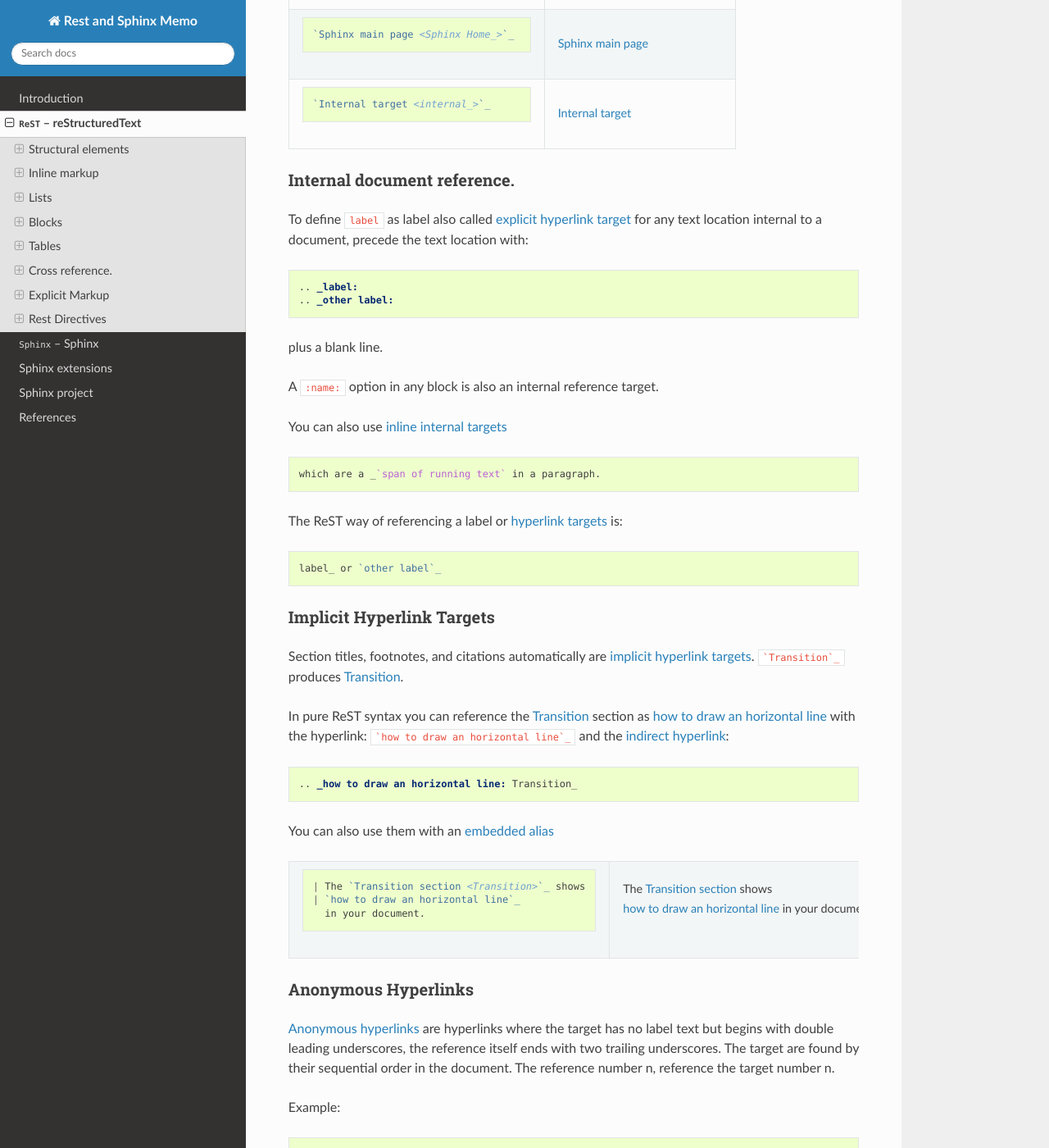
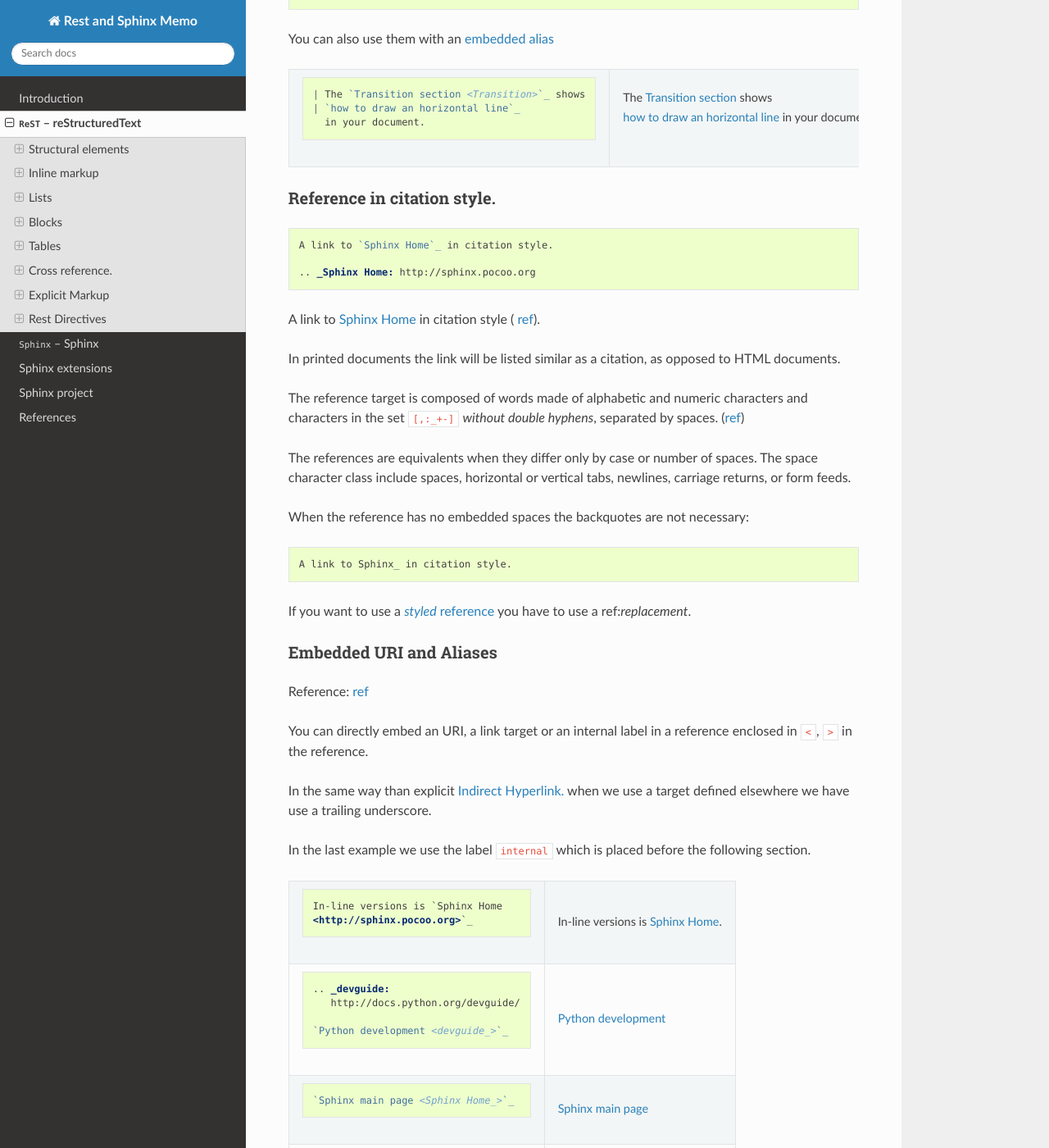
Before and after one commit to marczz/rest-sphinx-memo, a Sphinx documentation site: the page built from source/ReST.rst, in a window 1280 px wide and 1400 px high, scrolled down 15663 px. Shown: the whole window at 82% size. Built offline with Sphinx 7.4.7 and the Read the Docs theme 2.0.0, drawn with Linux system fonts in a browser that asks for light colours; formulas are drawn with MathJax 3; the version number could not be read and is left out; some of the changed text lies outside the part shown.

Commit message:
ReST.rst: refactored cross-references.

````diff
--- a/source/ReST.rst
+++ b/source/ReST.rst
@@ -973,10 +973,14 @@
 
 .. index::
    hyperlink
-   hypertext; link
-   hypertext; target
-   reference; cross
-   reference; indirect
+   pair: hypertext; link
+   pair: hypertext; target
+   reference
+   ref
+   pair: reference; target
+   pair: reference; label
+   pair: reference; cross
+   pair: reference; indirect
 
 Hypertext link.
 ---------------
@@ -993,11 +997,16 @@
       _Docutils: http://docutils.sourceforge.net/
       _John Lee: john.lee@gmail.com
 
+   It is possible, but not recommended, to avoid the target reference by using an
+   `anonymous hyperlink`_.
+
 2. An :ref:`internal document reference <internal>` point to some location in the same
    document.
 
 3. An `indirect hyperlink`_ has an other hyperlink reference as target.
 
+4. An `implicit hyperlink target`_ is generated by the *docutil* ReST processor, for all
+   sections of the document.
 
 There exist three ways to write hyperlink references
 (:restref:`ref<restructuredtext.html#hyperlink-references>`)
@@ -1005,53 +1014,54 @@
 1. In  `Citation Style`_
 2. Inline with an `Embedded URI`_ which gives in the same construct
    both the reference and the target.
-3. In a `standalone hyperlink` the text of the target URI is used as
+3. In a `standalone hyperlink`_ the text of the target URI is used as
    reference.
 
 .. index::
-   reference; citation style
-
-.. _citation style:
-
-Reference in citation style.
+   pair: internal; reference
+   pair: option; name
+
+
+.. _internal:
+
+
+Internal document reference.
 ----------------------------
 
-.. code-block:: ReST
-
-   A link to `Sphinx Home`_ in citation style.
-
-   .. _Sphinx Home: http://sphinx.pocoo.org
-
-
-A link to `Sphinx Home`_ in citation style ( :restref:`ref
-<restructuredtext.html#hyperlink-targets>`).
-
-In printed documents the link will be listed similar as a citation, as
-opposed to HTML documents.
-
-.. _reference name:
-
-The reference is composed of words made of alphabetic and numeric
-characters and characters in the set ``[,:_+-]`` *without double
-hyphens*, separated by spaces. (:restref:`ref
-<restructuredtext.html#reference-names>`)
-
-The references are equivalents when they differ only by case or number of spaces. The
-space character class include spaces, horizontal or vertical tabs, newlines, carriage
-returns, or form feeds.
-
-When the reference has no embedded spaces the backquotes are not
-necessary:
-
-.. code-block:: ReST
-
-   A link to Sphinx_ in citation style.
-
-If you want to use a |styledref|_ you have to use a
-Replacement.
-
-.. |styledref| replace:: *styled* reference
-.. _styledref: `styled reference`_
+.. _explicit target:
+
+To define ``label`` as label also called :restref:`explicit hyperlink target
+<explicit-hyperlink-targets>`
+for any text location internal to a document, precede the text location with:
+
+.. code-block:: ReST
+
+   .. _label:
+   .. _other label:
+
+plus a blank line.
+
+A ``:name:`` option in any block is also an internal reference target.
+
+You can also use :restref:`inline internal targets
+<restructuredtext.html#inline-internal-targets>`
+
+::
+
+   which are a _`span of running text` in a paragraph.
+
+.. _rest_ref:
+
+The ReST way of referencing a label or :restref:`hyperlink targets
+<restructuredtext.html#hyperlink-targets>` is:
+
+.. code-block:: ReST
+
+   label_ or `other label`_
+
+.. index::
+   pair: indirect; hyperlink
+   pair: hyperlink; alias
 
 .. _indirect hyperlink:
 
@@ -1091,10 +1101,188 @@
 Multiple adjacent hyperlink references
 will  all point to the same target.
 
-An indirect hyperlink can also be defined inline with  an `embedded alias`.
-
-.. index::
-   hyperlink; standalone
+An indirect hyperlink can also be defined inline with  an `embedded alias`_.
+
+.. index::
+   pair: hyperlink; anonymous
+.. _anonymous hyperlink:
+
+Anonymous Hyperlink
+-------------------
+
+:restref:`Anonymous hyperlinks <anonymous-hyperlinks>` are hyperlinks where the target
+has no label text but begins with double leading underscores, the reference itself ends
+with two trailing underscores. The target are found by their sequential order in the
+document. The reference number n, reference the target number n.
+
+Example:
+
+.. code-block:: ReST
+
+   .. __: http://docutils.sourceforge.net/docs/ref/rst/
+
+   The `ReST reference manual`__
+
+.. __: http://docutils.sourceforge.net/docs/ref/rst/
+
+The `ReST reference manual`__
+
+The anonymous hyperlinks make the source text quite obscure, as the association between
+reference and targets can only be seen by enumerating both. They break easily. Moving a
+bloc of text with either a target or reference invalidate all anonymous hyperlinks of the
+document. So it is wise to avoid them.
+
+
+.. index::
+   hyperlink; implicit target
+   implicit; hyperlink
+
+.. _implicit hyperlink target:
+.. _implicit hyperlink:
+
+Implicit Hyperlink Targets
+--------------------------
+
+Section titles, footnotes, and citations automatically are
+:restref:`implicit hyperlink targets  <implicit hyperlink targets>`.
+```Transition`_`` produces `Transition`_.
+
+.. _indirect reference to an implicit target:
+
+In pure ReST syntax you can reference the `Transition`_ section
+as `how to draw an horizontal line`_ with
+the hyperlink: ```how to draw an horizontal line`_`` and the
+`indirect hyperlink`_:
+
+.. code-block:: ReST
+
+  .. _how to draw an horizontal line: Transition_
+
+.. _how to draw an horizontal line: Transition_
+
+You can also use them with an `embedded alias`_
+
+.. list-table::
+
+   * - .. code-block:: ReST
+
+          | The `Transition section <Transition>`_ shows
+          | `how to draw an horizontal line`_
+            in your document.
+
+     - | The `Transition section <Transition>`_ shows
+       | `how to draw an horizontal line`_ in your document.
+
+
+.. index::
+   reference; citation style
+
+.. _citation style:
+
+Reference in citation style.
+----------------------------
+
+.. code-block:: ReST
+
+   A link to `Sphinx Home`_ in citation style.
+
+   .. _Sphinx Home: http://sphinx.pocoo.org
+
+
+A link to `Sphinx Home`_ in citation style ( :restref:`ref
+<restructuredtext.html#hyperlink-targets>`).
+
+In printed documents the link will be listed similar as a citation, as
+opposed to HTML documents.
+
+.. _reference name:
+
+The reference target is composed of words made of alphabetic and numeric
+characters and characters in the set ``[,:_+-]`` *without double
+hyphens*, separated by spaces. (:restref:`ref
+<restructuredtext.html#reference-names>`)
+
+The references are equivalents when they differ only by case or number of spaces. The
+space character class include spaces, horizontal or vertical tabs, newlines, carriage
+returns, or form feeds.
+
+When the reference has no embedded spaces the backquotes are not
+necessary:
+
+.. code-block:: ReST
+
+   A link to Sphinx_ in citation style.
+
+If you want to use a |styledref|_ you have to use a
+ref:`replacement`.
+
+.. |styledref| replace:: *styled* reference
+.. _styledref: `styled reference`_
+
+.. index::
+   pair: reference; embedded
+   pair: reference; in-line
+   pair: hyperlink; embedded
+   pair: alias; embedded
+
+.. _embedded uri:
+.. _embedded alias:
+
+Embedded URI and Aliases
+------------------------
+
+Reference: :restref:`ref
+<restructuredtext.html#embedded-uris-and-aliases>`
+
+You can directly embed an URI, a link target or an internal label in a reference enclosed in ``<``, ``>``
+in the reference.
+
+In the same way than explicit :ref:`indirect hyperlink` when we use a target defined
+elsewhere we have use a trailing underscore.
+
+In the last example we use the label ``internal`` which is placed before the following
+section.
+
+
+.. list-table::
+
+   * - .. code-block:: ReST
+
+          In-line versions is `Sphinx Home
+          <http://sphinx.pocoo.org>`_
+
+     - In-line versions is `Sphinx Home
+       <http://sphinx.pocoo.org>`_.
+
+   * - ..  code-block:: ReST
+
+           .. _devguide:
+              http://docs.python.org/devguide/
+
+           `Python development <devguide_>`_
+
+     - .. _devguide:
+          http://docs.python.org/devguide/
+
+       `Python development <devguide_>`_
+
+   * - .. code-block:: ReST
+
+          `Sphinx main page <Sphinx Home_>`_
+
+     - `Sphinx main page <Sphinx Home_>`_
+
+
+   * - .. code-block:: ReST
+
+          `Internal target <internal_>`_
+
+     -  `Internal target <internal_>`_
+
+.. index::
+   pair: hyperlink; standalone
+
+.. _standalone hyperlink:
 
 Standalone Hyperlink.
 ---------------------
@@ -1115,178 +1303,8 @@
        | an email address like
          project@sphinx.org
 
-.. index::
-   reference; embedded
-   reference; in-line
-   hyperlink; embedded
-
-.. _embedded uri:
-.. _embedded alias:
-
-Embedded URI and Aliases
-------------------------
-
-Reference: :restref:`ref
-<restructuredtext.html#embedded-uris-and-aliases>`
-
-You can directly embed an URI, a link target or an internal label in a reference enclosed in ``<``, ``>``
-in the reference.
-
-In the same way than explicit :ref:`indirect hyperlink` when we use a target defined
-elsewhere we have use a trailing underscore.
-
-In the last example we use the label ``internal`` which is placed before the following
-section.
-
-
-.. list-table::
-
-   * - .. code-block:: ReST
-
-          In-line versions is `Sphinx Home
-          <http://sphinx.pocoo.org>`_
-
-     - In-line versions is `Sphinx Home
-       <http://sphinx.pocoo.org>`_.
-
-   * - ..  code-block:: ReST
-
-           .. _devguide:
-              http://docs.python.org/devguide/
-
-           `Python development <devguide_>`_
-
-     - .. _devguide:
-          http://docs.python.org/devguide/
-
-       `Python development <devguide_>`_
-
-   * - .. code-block:: ReST
-
-          `Sphinx main page <Sphinx Home_>`_
-
-     - `Sphinx main page <Sphinx Home_>`_
-
-
-   * - .. code-block:: ReST
-
-          `Internal target <internal_>`_
-
-     -  `Internal target <internal_>`_
-
-
-.. index::
-   reference
-   ref
-   reference; target
-   reference; label
-   pair: internal; reference
-   pair: option; name
-
-
-.. _internal:
-
-
-Internal document reference.
-----------------------------
-
-.. _explicit target:
-
-To define ``label`` as label also called :restref:`explicit hyperlink target
-<explicit-hyperlink-targets>`
-for any text location internal to a document, precede the text location with:
-
-.. code-block:: ReST
-
-   .. _label:
-   .. _other label:
-
-plus a blank line.
-
-A ``:name:`` option in any block is also an internal reference target.
-
-You can also use :restref:`inline internal targets
-<restructuredtext.html#inline-internal-targets>`
-
-::
-
-   which are a _`span of running text` in a paragraph.
-
-.. _rest_ref:
-
-The ReST way of referencing a label or :restref:`hyperlink targets
-<restructuredtext.html#hyperlink-targets>` is:
-
-.. code-block:: ReST
-
-   label_ or `other label`_
-
-.. index::
-   hyperlink; implicit target
-   implicit hyperlink
-
-.. _implicit hyperlink:
-
-Implicit Hyperlink Targets
---------------------------
-
-Section titles, footnotes, and citations automatically are
-:restref:`implicit hyperlink targets  <implicit hyperlink targets>`.
-```Transition`_`` produces `Transition`_.
-
-.. _indirect reference to an implicit target:
-
-In pure ReST syntax you can reference the `Transition`_ section
-as `how to draw an horizontal line`_ with
-the hyperlink: ```how to draw an horizontal line`_`` and the
-`indirect hyperlink`_:
-
-.. code-block:: ReST
-
-  .. _how to draw an horizontal line: Transition_
-
-.. _how to draw an horizontal line: Transition_
-
-You can also use them with an `embedded alias`_
-
-.. list-table::
-
-   * - .. code-block:: ReST
-
-          | The `Transition section <Transition>`_ shows
-          | `how to draw an horizontal line`_
-            in your document.
-
-     - | The `Transition section <Transition>`_ shows
-       | `how to draw an horizontal line`_ in your document.
-
-.. index::
-   pair: hyperlink; anonymous
-
-Anonymous Hyperlinks
---------------------
-
-:restref:`Anonymous hyperlinks <anonymous-hyperlinks>` are hyperlinks where the target
-has no label text but begins with double leading underscores, the reference itself ends
-with two trailing underscores. The target are found by their sequential order in the
-document. The reference number n, reference the target number n.
-
-Example:
-
-.. code-block:: ReST
-
-   .. __: http://docutils.sourceforge.net/docs/ref/rst/
-
-   The `ReST reference manual`__
-
-.. __: http://docutils.sourceforge.net/docs/ref/rst/
-
-The `ReST reference manual`__
-
-The anonymous hyperlinks make the source text quite obscure, as the association between
-reference and targets can only be seen by enumerating both. They break easily. Moving a
-bloc of text with either a target or reference invalidate all anonymous hyperlinks of the
-document. So it is wise to avoid them.
+
+
 
 .. index:
    Sphinx reference; vs ReST
@@ -1684,8 +1701,10 @@
    single: reference; styled
    single: unicode; character code
 
-Replacements
-------------
+.. _replacement:
+
+Replacement
+-----------
 ReST references:
 :restref:`replace directive
 <directives.html#replacement-text>`,
````
Also changed, not shown: other parts of source/ReST.rst (+1 -2 lines).
